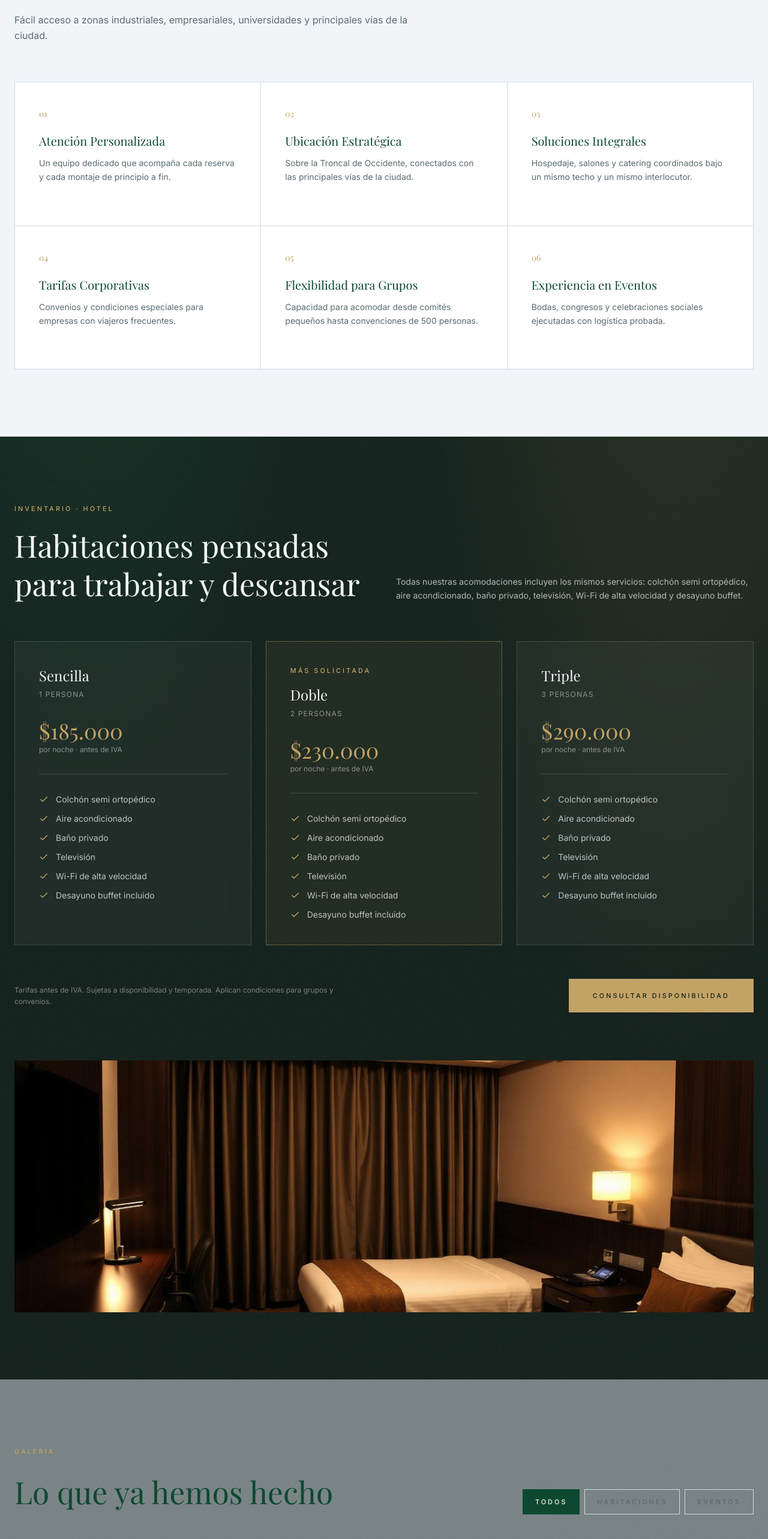
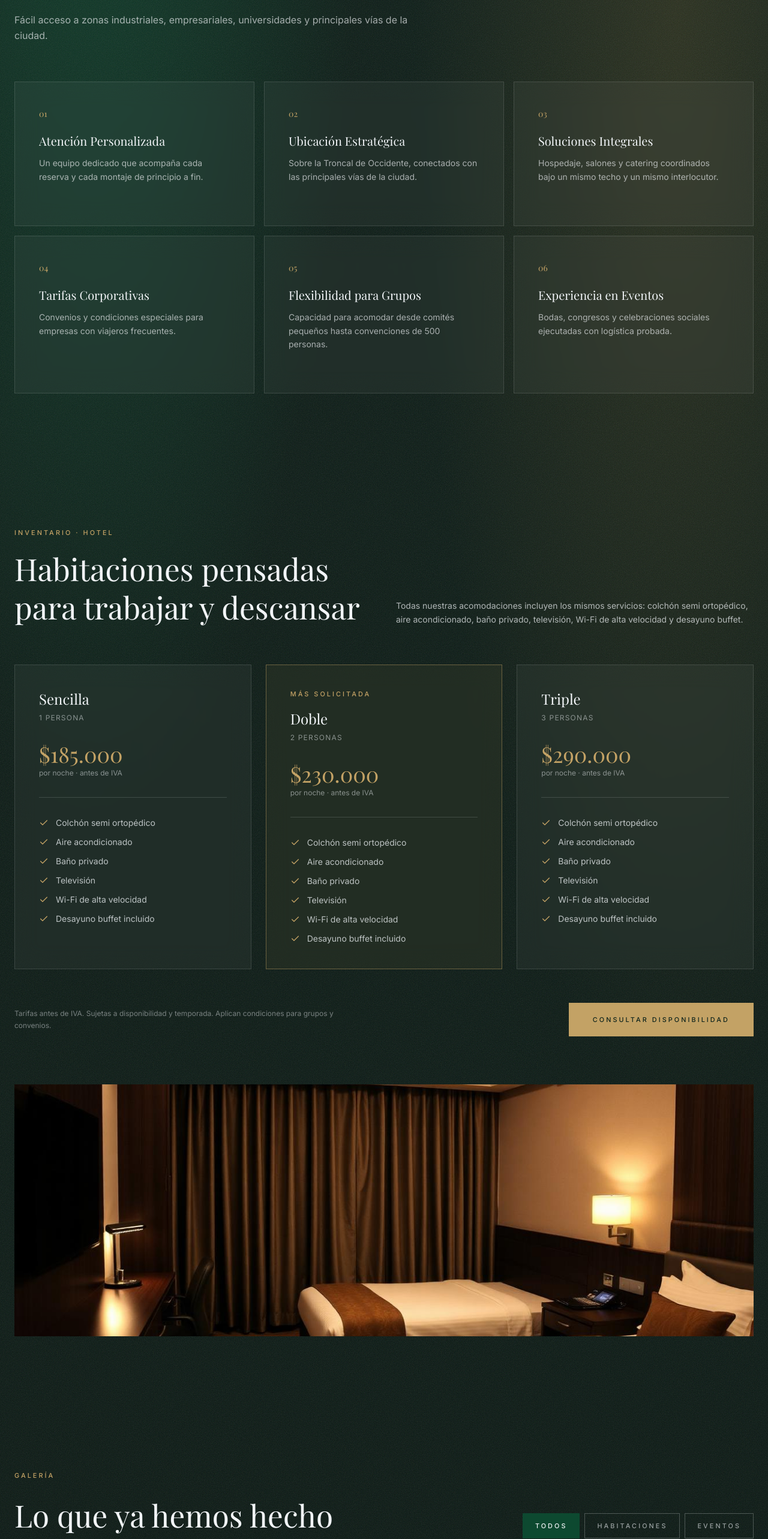
Before and after one commit to judamp10-ctrl/hotel-cartagena, a React (Vite) app: page / in a window 1280 px wide. Shown: the part 1080-3646 px from the top of the page at 60% size. Built offline with nearby package versions, Linux system fonts and the light colour scheme; the HTML template or start-up script is replaced by a standard one; a web font is replaced by a local one.

Commit message:
Changes
Co-authored-by: judamp10-ctrl <271796189+judamp10-ctrl@users.noreply.github.com>

```diff
--- a/src/components/cc/Contacto.tsx
+++ b/src/components/cc/Contacto.tsx
@@ -29,7 +29,7 @@ const Contacto = () => (
             whileInView={{ opacity: 1, y: 0 }}
             viewport={{ once: true, margin: "-60px" }}
             transition={{ duration: 0.8, delay: i * 0.1, ease: [0.22, 1, 0.36, 1] }}
-            className="border border-background/15 bg-background/[0.04] p-10"
+            className="glass-card p-10"
           >
             <h3 className="font-serif text-2xl text-gold">{b.titulo}</h3>
             <div className="gold-rule mt-5 h-px w-12" />
@@ -69,7 +69,7 @@ const Contacto = () => (
         </a>
       </div>
 
-      <div className="mt-12 flex flex-col gap-4 border-t border-background/10 pt-8 text-xs text-background/45 md:flex-row md:items-center md:justify-between">
+      <div className="mb-16 mt-12 flex flex-col gap-4 border-t border-background/10 pt-8 text-xs text-background/45 md:flex-row md:items-center md:justify-between">
         <span>© {new Date().getFullYear()} Cartagena Comfort — Hotel &amp; Eventos</span>
         <Link to="/politica-datos" className="transition-colors hover:text-gold">
           Política de Tratamiento de Datos Personales
--- a/src/components/cc/Galeria.tsx
+++ b/src/components/cc/Galeria.tsx
@@ -26,7 +26,7 @@ const Galeria = () => {
   const visibles = items.filter((i) => filtro === "Todos" || i.cat === filtro);
 
   return (
-    <section id="galeria" className="scroll-mt-20 bg-secondary/50 py-28">
+    <section id="galeria" className="scroll-mt-20 py-28 pb-40 text-background">
       <div className="mx-auto max-w-7xl px-6">
         <div className="flex flex-wrap items-end justify-between gap-8">
           <motion.div
@@ -36,7 +36,7 @@ const Galeria = () => {
             transition={{ duration: 0.9, ease: [0.22, 1, 0.36, 1] }}
           >
             <p className="label-eyebrow text-gold">Galería</p>
-            <h2 className="mt-5 font-serif text-[clamp(2rem,4vw,3.25rem)] text-primary">
+            <h2 className="mt-5 font-serif text-[clamp(2rem,4vw,3.25rem)] ">
               Lo que ya hemos hecho
             </h2>
           </motion.div>
@@ -47,8 +47,8 @@ const Galeria = () => {
                 onClick={() => setFiltro(f)}
                 className={`label-eyebrow border px-5 py-3 transition-colors duration-400 ${
                   filtro === f
-                    ? "border-primary bg-primary text-primary-foreground"
-                    : "border-border text-muted-foreground hover:border-gold hover:text-gold"
+                    ? "border-primary bg-primary -foreground"
+                    : "border-background/25 text-background/60 hover:border-gold hover:text-gold"
                 }`}
               >
                 {f}
@@ -79,15 +79,15 @@ const Galeria = () => {
           ))}
         </div>
 
-        <div className="mt-24 border-t border-border pt-14">
-          <p className="label-eyebrow text-center text-muted-foreground">
+        <div className="mt-24 border-t border-background/15 pt-14">
+          <p className="label-eyebrow text-center text-background/60">
             Empresas y aliados que confían en nosotros
           </p>
           <div className="mt-10 grid grid-cols-2 gap-x-10 gap-y-8 sm:grid-cols-3 lg:grid-cols-6">
             {aliados.map((a) => (
               <span
                 key={a}
-                className="flex h-16 items-center justify-center border border-dashed border-border text-center font-serif text-xs text-muted-foreground/50 grayscale transition-all duration-500 hover:border-gold hover:text-gold hover:grayscale-0"
+                className="flex h-16 items-center justify-center border border-dashed border-background/20 text-center font-serif text-xs text-background/40 grayscale transition-all duration-500 hover:border-gold hover:text-gold hover:grayscale-0"
               >
                 Logo aliado {a}
               </span>
--- a/src/components/cc/Valores.tsx
+++ b/src/components/cc/Valores.tsx
@@ -2,7 +2,7 @@ import { motion } from "framer-motion";
 import { VALORES } from "@/data/cartagenaComfort";
 
 const Valores = () => (
-  <section className="relative bg-background py-28">
+  <section id="valores" className="relative scroll-mt-20 py-28 text-background">
     <div className="mx-auto max-w-7xl px-6">
       <motion.div
         initial={{ opacity: 0, y: 24 }}
@@ -12,16 +12,16 @@ const Valores = () => (
         className="max-w-2xl"
       >
         <p className="label-eyebrow text-gold">El cambio</p>
-        <h2 className="mt-5 font-serif text-[clamp(2rem,4vw,3.25rem)] leading-tight text-primary text-balance">
+        <h2 className="mt-5 font-serif text-[clamp(2rem,4vw,3.25rem)] leading-tight text-balance">
           Logística, capacidad y cercanía corporativa
         </h2>
-        <p className="mt-6 text-base leading-relaxed text-muted-foreground">
+        <p className="mt-6 text-base leading-relaxed text-background/65">
           Fácil acceso a zonas industriales, empresariales, universidades y principales vías de la
           ciudad.
         </p>
       </motion.div>
 
-      <div className="mt-16 grid gap-px overflow-hidden border border-border bg-border sm:grid-cols-2 lg:grid-cols-3">
+      <div className="mt-16 grid gap-4 sm:grid-cols-2 lg:grid-cols-3">
         {VALORES.map((v, i) => (
           <motion.article
             key={v.titulo}
@@ -29,13 +29,13 @@ const Valores = () => (
             whileInView={{ opacity: 1, y: 0 }}
             viewport={{ once: true, margin: "-60px" }}
             transition={{ duration: 0.7, delay: i * 0.07, ease: [0.22, 1, 0.36, 1] }}
-            className="group bg-card p-10 transition-colors duration-500 hover:bg-secondary"
+            className="glass-card group p-10 transition-all duration-500 hover:-translate-y-1"
           >
             <span className="font-serif text-sm text-gold">
               {String(i + 1).padStart(2, "0")}
             </span>
-            <h3 className="mt-5 font-serif text-xl text-primary">{v.titulo}</h3>
-            <p className="mt-3 text-sm leading-relaxed text-muted-foreground">{v.texto}</p>
+            <h3 className="mt-5 font-serif text-xl">{v.titulo}</h3>
+            <p className="mt-3 text-sm leading-relaxed text-background/65">{v.texto}</p>
             <div className="gold-rule mt-7 h-px w-0 transition-all duration-700 group-hover:w-16" />
           </motion.article>
         ))}
```
